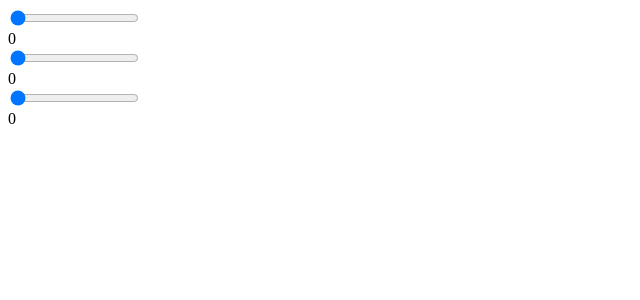
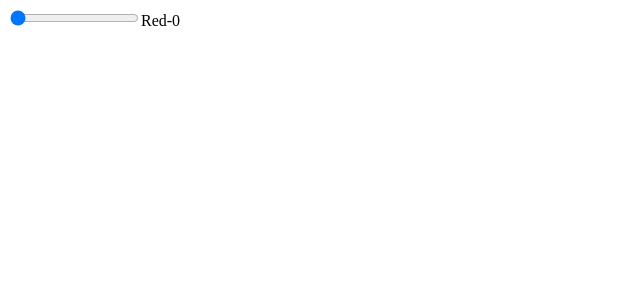
Before and after one commit to manuel-valles/basicReact, a React (Create React App) app: page / in a window 1280 px wide. Shown: the top 300 px of the page, without its empty margins (0-640 px from the left). Built offline with nearby package versions, Linux system fonts and the light colour scheme.

Commit message:
NumInput Component-More reusable

```diff
--- a/src/App2.js
+++ b/src/App2.js
@@ -1,52 +1,75 @@
 import React from 'react';
 import ReactDOM from 'react-dom';
+import PropTypes from 'prop-types';
 
 class App2 extends React.Component {
 	constructor(){
 		super();
 		this.state={
-			red: 0,
-			green: 0,
-			blue: 0
+			red: 0
 		};
 		this.update = this.update.bind(this);
 	}
 	update(e){
 		this.setState({
-			red: ReactDOM.findDOMNode(this.refs.red.refs.inp).value,
-			green: ReactDOM.findDOMNode(this.refs.green.refs.inp).value,
-			blue: ReactDOM.findDOMNode(this.refs.blue.refs.inp).value
+			red: ReactDOM.findDOMNode(this.refs.red.refs.inp).value
 		})
 	}
 	render(){
 		return(
 			<div>
-				<Slider ref="red" update={this.update}/>
-				{this.state.red}
-				<br/>
-				<Slider ref="green" update={this.update}/>
-				{this.state.green}
-				<br/>
-				<Slider ref="blue" update={this.update}/>
-				{this.state.blue}
+				<NumInput
+					ref="red"
+					min={0}
+					max={255}
+					step={0.01}
+					val={+this.state.red}
+					// type="number"
+					label="Red"
+					update={this.update}/>
 				<br/>
 			</div>
 		);
 	}
 }
 
-class Slider extends React.Component{
+class NumInput extends React.Component{
 	render(){
+		let label = this.props.label !== ''
+			?<label>{this.props.label}-{this.props.val}</label>
+			:'';
 		return (
 			<div>
-				<input ref="inp" type="range"
-					defaultValue="0"
-					min="0"
-					max="255"
+				<input ref="inp"
+					type={this.props.type}
+					min={this.props.min}
+					max={this.props.max}
+					step={this.props.step}
+					defaultValue={this.props.val}
 					onChange={this.props.update}
 				/>
+				{label}
 			</div>
 		);
 	}
 }
+NumInput.propTypes = {
+	min: PropTypes.number,
+	max: PropTypes.number,
+	step: PropTypes.number,
+	val: PropTypes.number,
+	label: PropTypes.string,
+	update: PropTypes.func.isRequired,
+	type: PropTypes.oneOf(['number', 'range'])
+}
+
+NumInput.defaultProps = {
+	min: 0,
+	max: 0,
+	step: 1,
+	val: 0,
+	label: '',
+	type: 'range'
+}
+
 export default App2;
```
